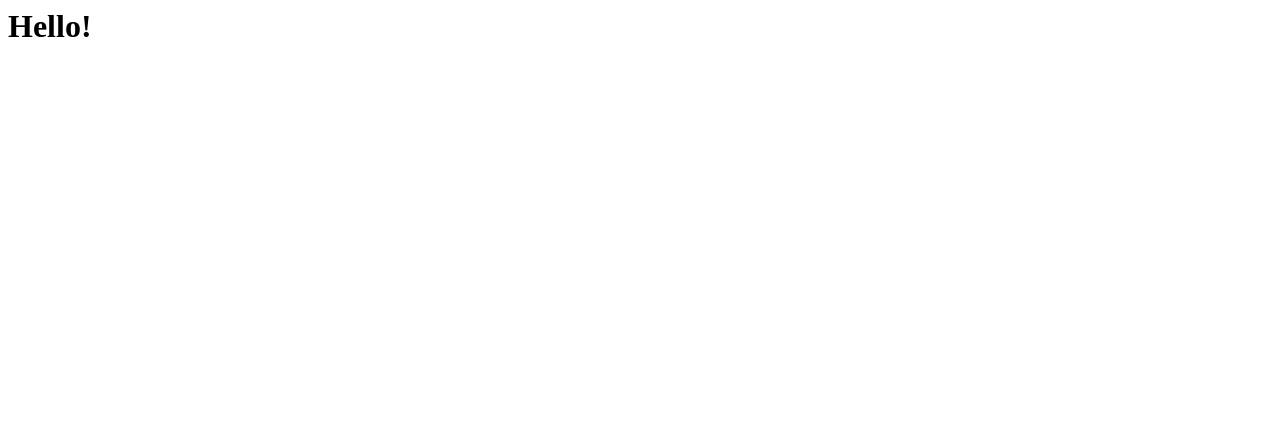
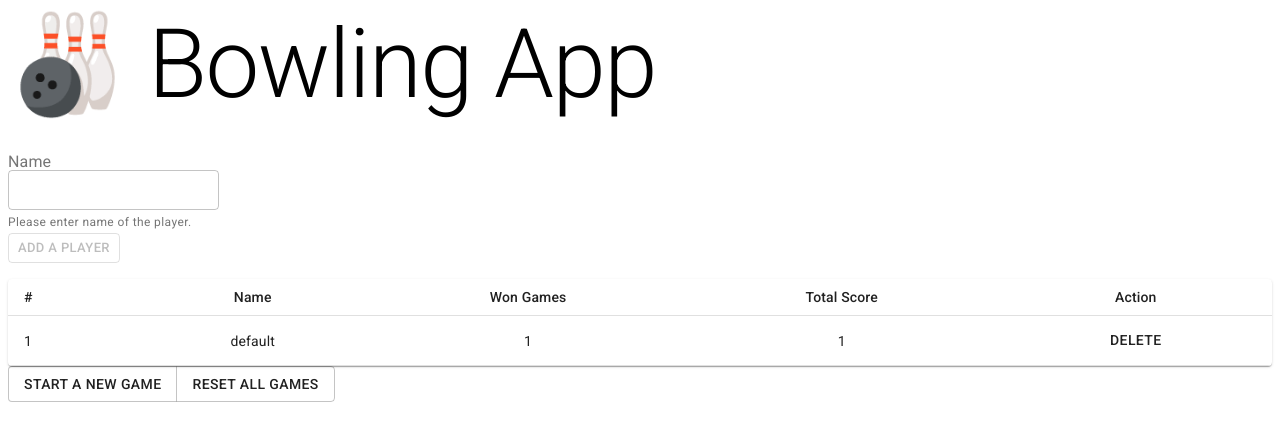
Before and after one commit to YanaTrifonova/bowling, a React app: page / in a window 1280 px wide. Shown: the top 440 px of the page. Built offline with nearby package versions, Linux system fonts and the light colour scheme.

Commit message:
added Header and Players Components to the app

```diff
--- a/src/App.js
+++ b/src/App.js
@@ -1,9 +1,12 @@
 import React from 'react';
+import Header from './Components/Header/index.jsx';
+import Players from './Components/Players';
 
 export default function App() {
   return (
     <div>
-      <h1>Hello!</h1>
+      <Header />
+      <Players />
     </div>
   );
 }
```
